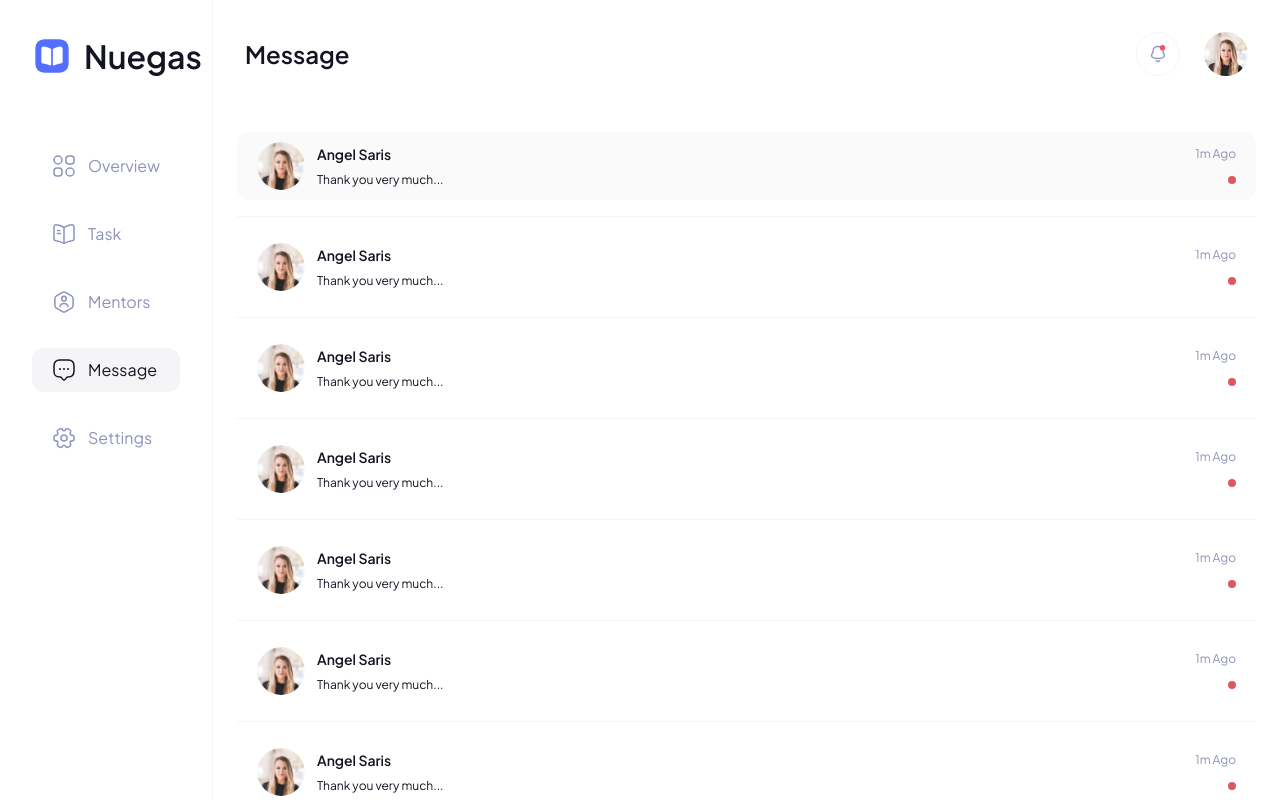
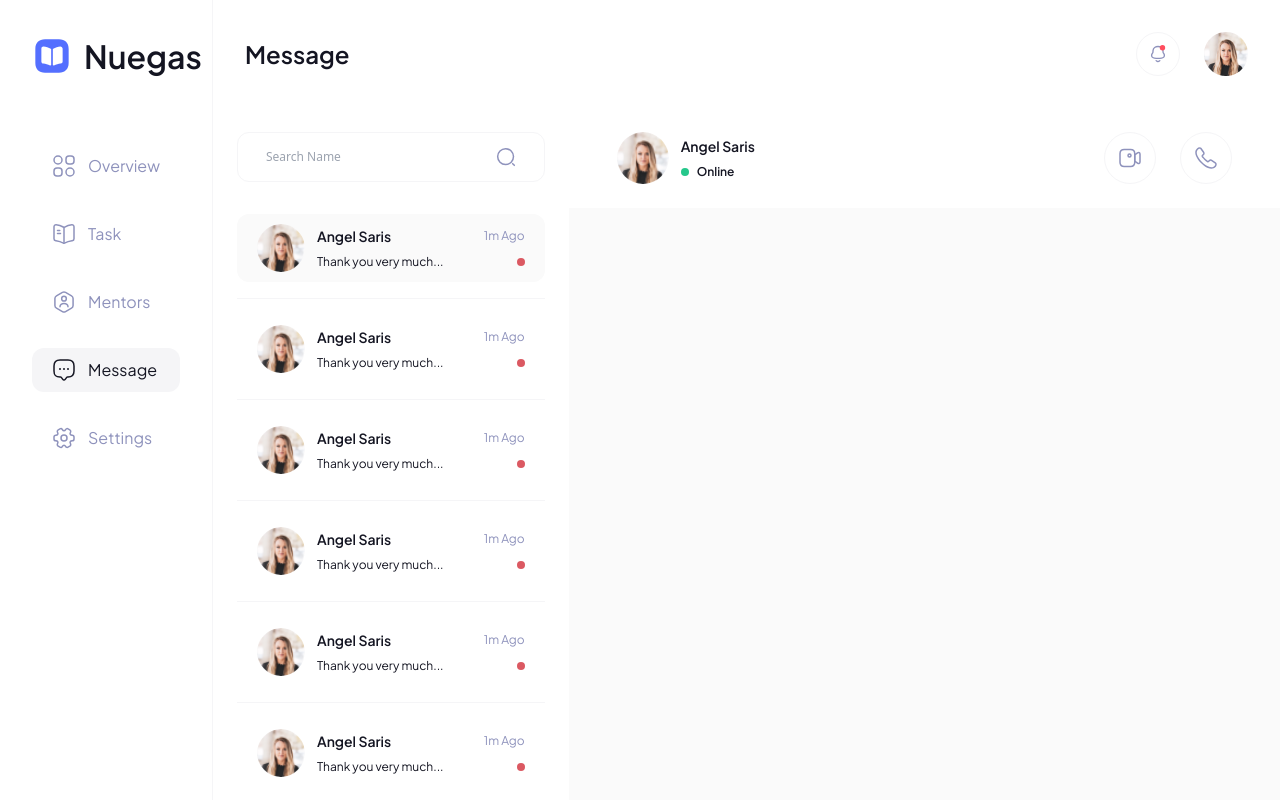
Before and after one commit to pujiragil/nuegas, a React (Vite) app: page /message in a window 1280 px wide. Shown: the top 800 px of the page. Built offline with nearby package versions, Linux system fonts and the light colour scheme.

Commit message:
create layout for message page

```diff
--- a/src/pages/Message/index.tsx
+++ b/src/pages/Message/index.tsx
@@ -18,8 +18,21 @@ const Message = () => {
           </div>
         </div>
       </ProfileLayout>
+      <div className="flex">
+        <div className="p-6 bg-primary-100 w-full md:space-y-8 md:w-4/12">
+          <div className="hidden md:flex items-center gap-5 py-3.5 px-7 rounded-xl border border-primary-300 focus-within:ring-1 focus-within:ring-primary-300">
+            <input
+              className="border-none outline-none w-full text-xs font-base text-secondary-100"
+              placeholder="Search Name"
+            />
+            <img
+              className="w-5 h-5 object-cover"
+              src="/search.svg"
+              alt="search"
+            />
+          </div>
 
-      <div className="flex flex-col p-6 relative bg-primary-100 divide-y divide-primary-300">
+          <div className="flex flex-col divide-y divide-primary-300">
             <ChatPerson isActive={true} />
             <ChatPerson isActive={false} />
             <ChatPerson isActive={false} />
@@ -28,6 +41,48 @@ const Message = () => {
             <ChatPerson isActive={false} />
             <ChatPerson isActive={false} />
             <ChatPerson isActive={false} />
+          </div>
+        </div>
+
+        <div className="hidden md:block md:w-8/12">
+          <div className="bg-primary-100 py-6 px-12 flex items-center justify-between">
+            <div className="flex items-center gap-3">
+              <img
+                className="w-[52px] h-[52px] object-cover rounded-full"
+                src="/profile.png"
+                alt="profile"
+              />
+              <div className="space-y-2">
+                <p className="font-semibold text-sm text-secondary-100">
+                  Angel Saris
+                </p>
+                <div className="flex items-center gap-2">
+                  <span className="w-2 h-2 rounded-full bg-[#25C78B]"></span>
+                  <p className="font-semibold text-xs text-secondary-100">
+                    Online
+                  </p>
+                </div>
+              </div>
+            </div>
+
+            <div className="flex items-center gap-6">
+              <div className="h-[52px] w-[52px] border border-primary-300 rounded-full flex items-center justify-center cursor-pointer hover:bg-primary-200 transition-all ease-in-out">
+                <img
+                  className="w-6 h-6 object-cover"
+                  src="/video-call.svg"
+                  alt="video-call"
+                />
+              </div>
+              <div className="h-[52px] w-[52px] border border-primary-300 rounded-full flex items-center justify-center cursor-pointer hover:bg-primary-200 transition-all ease-in-out">
+                <img
+                  className="w-6 h-6 object-cover"
+                  src="/voice-call.svg"
+                  alt="voice-call"
+                />
+              </div>
+            </div>
+          </div>
+        </div>
       </div>
     </>
   );
```
Lines whose indentation alone changed are shown as unchanged.
